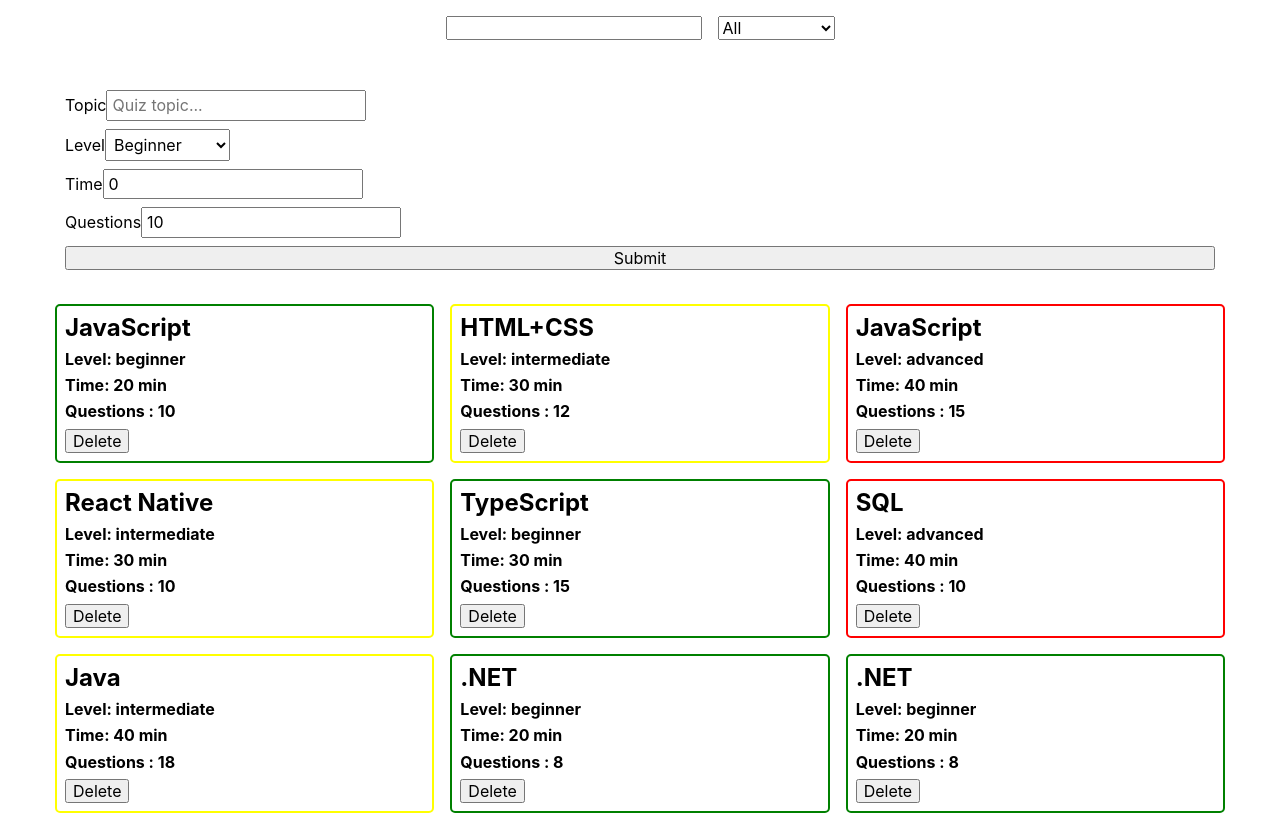
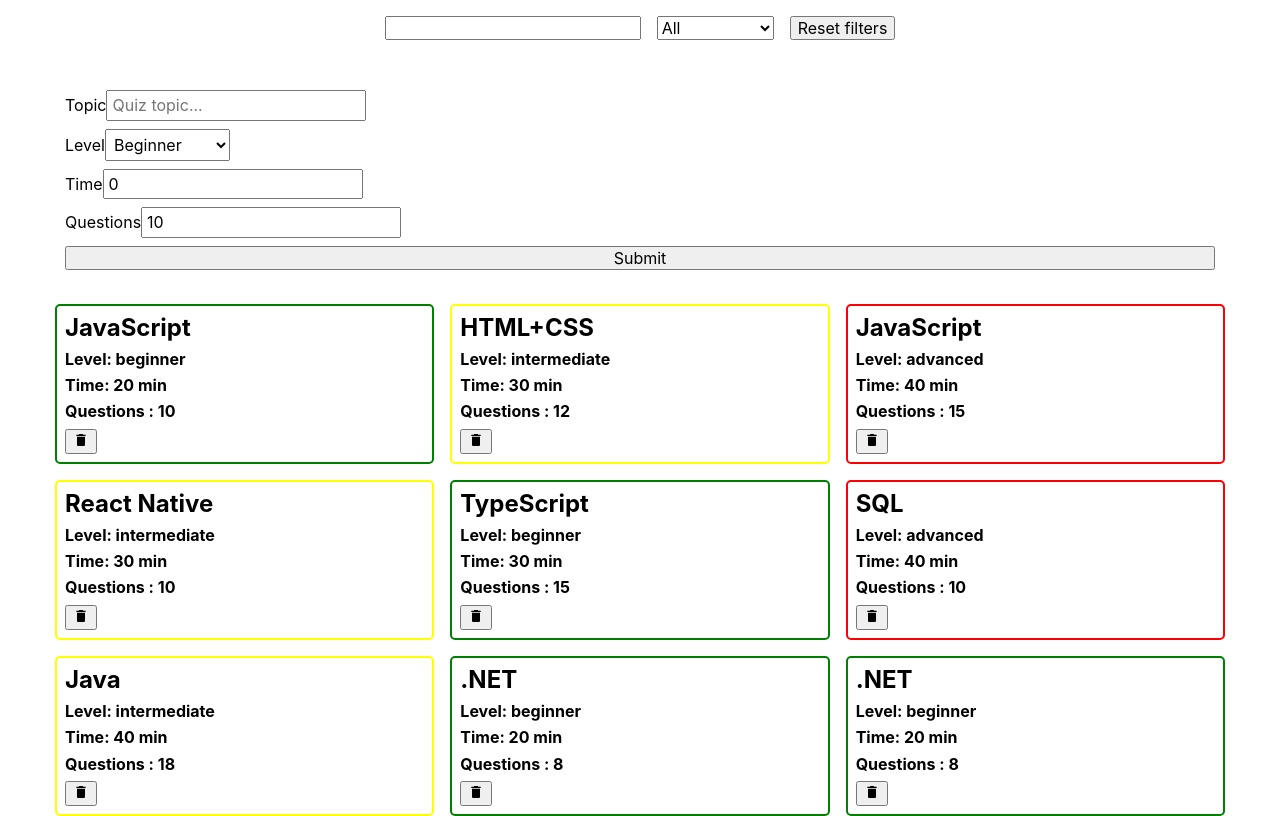
Before and after one commit to Svitlana-Ivanchuk/React_lessons, a React (Create React App) app: page / in a window 1280 px wide. Built offline with nearby package versions, Linux system fonts and the light colour scheme.

Commit message:
add icon delete

```diff
--- a/src/components/App.jsx
+++ b/src/components/App.jsx
@@ -7,14 +7,48 @@ import { Component } from 'react';
 import { QuizForm } from './QuizForm/QuizForm';
 //import { IconName } from 'react-icons/hi';
 
+const initialFilters = {
+  topic: '',
+  level: 'all',
+};
+
+const localStorageKey = 'quiz-filters';
+
 export class App extends Component {
   state = {
     quizItems: initialQuizItems,
-    filters: {
-      topic: '',
-      level: 'all',
-    },
+    filters: initialFilters,
   };
+
+  componentDidMount() {
+    //console.log('componentDidMount');
+    const savedFilters = localStorage.getItem(localStorageKey);
+    if (savedFilters !== null) {
+      //console.log(savedFilters);
+      this.setState({
+        filters: JSON.parse(savedFilters),
+      });
+    }
+  }
+  componentDidUpdate(prevProps, prevState) {
+    //console.log('this.state', this.state.filters);
+    //console.log('prevState', prevState.filters);
+    //console.log(prevState.filters === this.state.filters);
+
+    const { filters: prevFilters } = prevState;
+    const { filters: nextFilters } = this.state;
+
+    if (prevFilters !== nextFilters) {
+      //console.log('filters change');
+      localStorage.setItem(localStorageKey, JSON.stringify(nextFilters));
+    }
+  }
+
+  resetFilters = () => [
+    this.setState({
+      filters: initialFilters,
+    }),
+  ];
 
   changeTopicFilter = newTopic => {
     this.setState(prevState => {
@@ -81,6 +115,7 @@ export class App extends Component {
           levelFilter={filters.level}
           onChangeTopic={this.changeTopicFilter}
           onChangeLevel={this.changeLevelFilter}
+          onReset={this.resetFilters}
         />
         <QuizForm onAdd={this.addQuiz} />
         <QuizList items={visibleQuizItems} onDelete={this.handelDelete} />
--- a/src/components/QuizCard/QuizCard.js
+++ b/src/components/QuizCard/QuizCard.js
@@ -1,4 +1,5 @@
 import { Wrapper, Topic, Text } from './Quizcard.styled';
+import { MdDelete } from 'react-icons/md';
 
 export const QuizCard = ({
   item: { id, topic, level, time, questions },
@@ -17,7 +18,9 @@ export const QuizCard = ({
         <b>Questions : {questions}</b>
       </Text>
       <div>
-        <button onClick={() => onDelete(id)}>Delete</button>
+        <button onClick={() => onDelete(id)}>
+          <MdDelete></MdDelete>
+        </button>
         {/*<button onClick={onDelete}>Delete</button>*/}
       </div>
     </Wrapper>
--- a/src/components/SearchBar/SearchBar.js
+++ b/src/components/SearchBar/SearchBar.js
@@ -7,11 +7,13 @@ export const SearchBar = ({
   levelFilter,
   onChangeTopic,
   onChangeLevel,
+  onReset,
 }) => {
   return (
     <Wrapper>
       <TopicFilter value={topicFilter} onChange={onChangeTopic} />
       <LevelFilter value={levelFilter} onChange={onChangeLevel} />
+      <button onClick={onReset}>Reset filters</button>
     </Wrapper>
   );
 };
```
